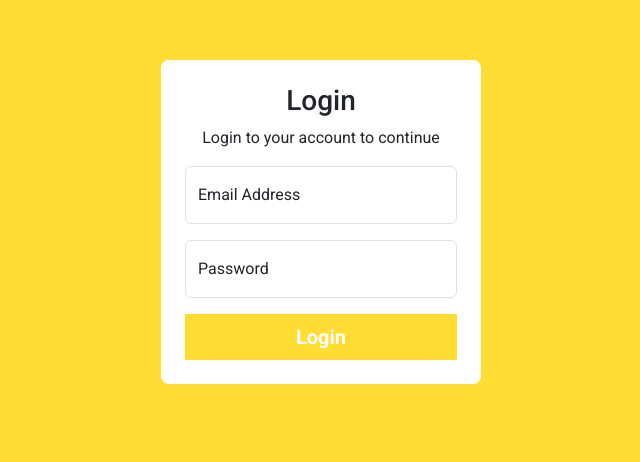
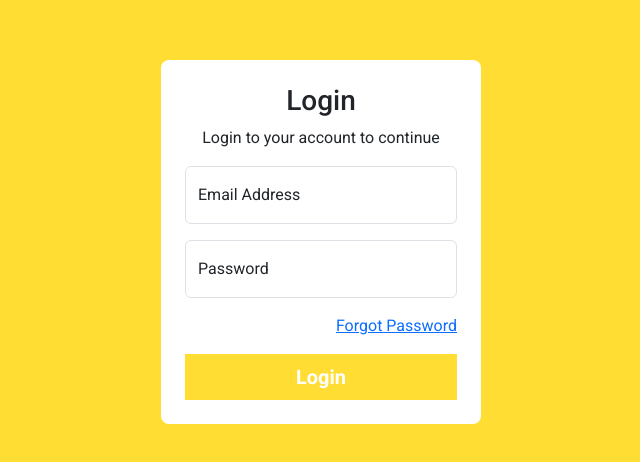
Before and after one commit to dahiyakapil/Ecommerce-Admin-App, a React (Create React App) app in the folder admin-app/: page / in a window 1280 px wide. Shown: the part 132-594 px from the top of the page, without its empty margins (319-959 px from the left). Built offline with nearby package versions, Linux system fonts and the light colour scheme.

Commit message:
Added forgot password link in login page using Link

```diff
--- a/admin-app/src/pages/Login.js
+++ b/admin-app/src/pages/Login.js
@@ -19,6 +19,9 @@
           <form action="">
             <CustomInput type="text" label="Email Address" id="email" />
             <CustomInput type="password" label="Password" id="pass" />
+            <div className="mb-3 text-end">
+                <Link to="/forgot-password">Forgot Password</Link>
+            </div>
             <Link to="/admin"
               className="border-0 px-3 py-2 text-white fw-bold w-100 text-center text-decoration-none fs-5"
               style={{ background: "#ffdd33" }}
```
